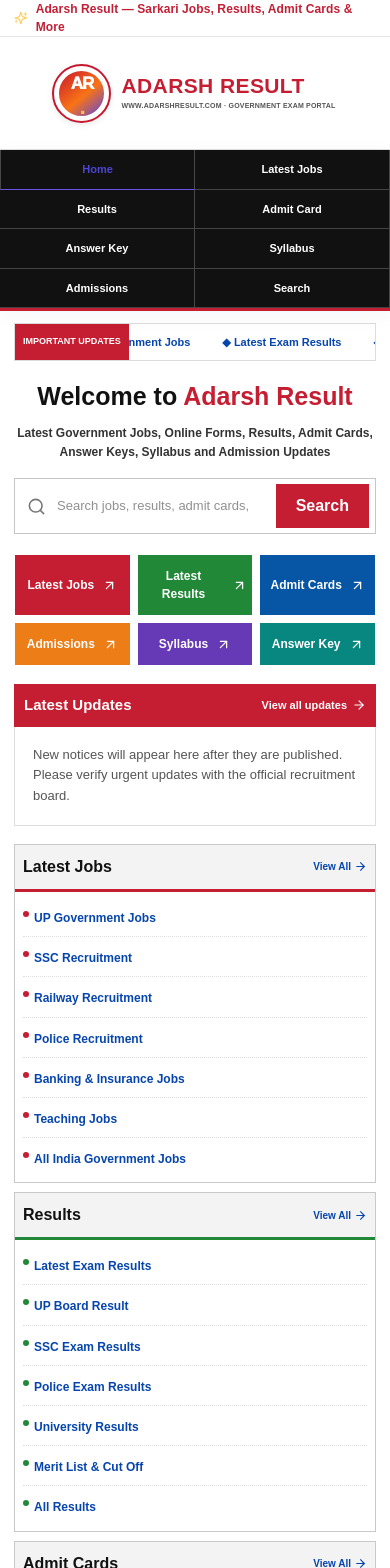
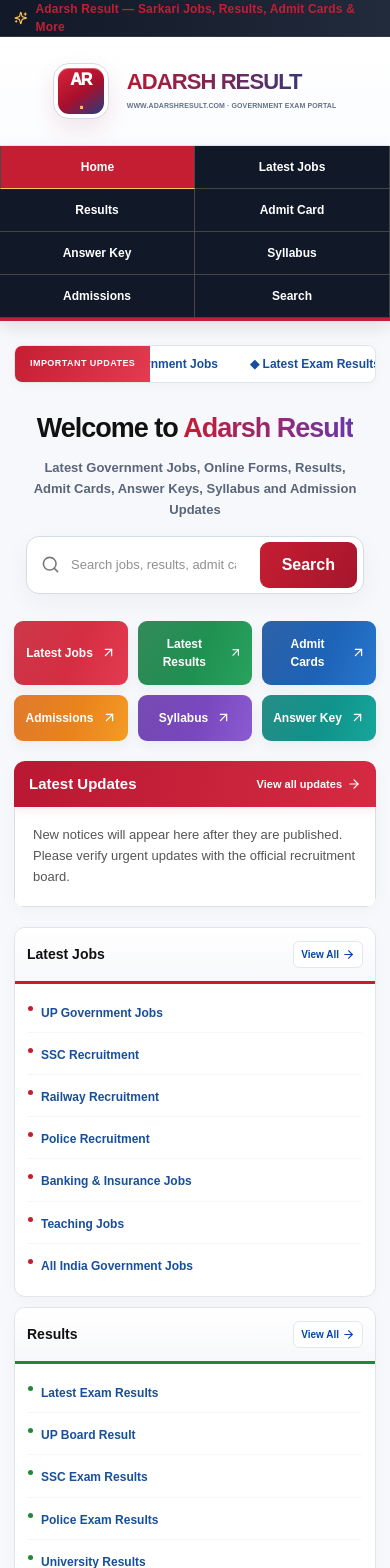
Before and after one commit to aadarshthakur9627-wq/Adarsh-Result-, a Next.js app: page / in a window 390 px wide. Shown: the top 1568 px of the page. Built offline with nearby package versions, Linux system fonts and the light colour scheme; no server answers; the database is empty.

Commit message:
Polish Adarsh Result portal UI with modern responsive UX

```diff
--- a/app/globals.css
+++ b/app/globals.css
@@ -253,3 +253,93 @@
  .classic-list-panel li a{font-size:12px}
  .classic-bottom-links>div{grid-template-columns:1fr}
 }
+
+
+/* Premium UX refinement: retain the requested portal flow, elevate finish and usability */
+.classic-portal{--portal-red:#c51d31;--portal-blue:#124caa;--portal-green:#16834a;--portal-line:#e1e5eb;background:#f7f8fb;color:#172033}
+.classic-portal .announcement{background:linear-gradient(90deg,#111827,#222b3b);color:#f1f5f9;border-bottom:1px solid #303847}
+.classic-portal .announcement-inner{min-height:36px;gap:12px}
+.classic-portal .announcement-inner>span:first-child{font-weight:800;letter-spacing:.15px}
+.classic-portal .announcement-inner svg{color:#ffc44e}
+.classic-portal .site-header{background:linear-gradient(180deg,#fff 0%,#fbfcff 100%);border-bottom:1px solid #e6e9ef}
+.classic-portal .brand-row{min-height:136px}
+.classic-portal .brand-mark{gap:19px}
+.classic-portal .brand-icon{width:82px;height:82px;border:4px solid #fff;outline:1px solid #d5dbe6;border-radius:24px;background:linear-gradient(145deg,#d9233d 0%,#a80f2b 54%,#263b82 100%);box-shadow:0 10px 24px #9e16301c, inset 0 1px #ffffff55;font-size:23px}
+.classic-portal .brand-title{font-size:clamp(29px,3.6vw,40px);letter-spacing:-.9px;background:linear-gradient(90deg,#b91832,#263b82);background-clip:text;-webkit-background-clip:text;color:transparent}
+.classic-portal .brand-title span{color:inherit}
+.classic-portal .brand-subtitle{font-size:9px;letter-spacing:1.35px;color:#657188;margin-top:8px}
+.classic-portal .navbar{position:sticky;top:0;z-index:20;background:#111827;border-bottom:3px solid #c51d31;box-shadow:0 6px 18px #1118271a}
+.classic-portal .nav-inner a{position:relative;padding:15px 17px;font-size:12px;transition:background .18s ease,color .18s ease}
+.classic-portal .nav-inner a:first-child,.classic-portal .nav-inner a:hover{background:#c51d31;color:#fff;border-bottom-color:#ffcf5a}
+.classic-portal .classic-main{padding-top:12px}
+.classic-portal .classic-ticker{border:1px solid #e0e4eb;border-radius:11px;background:#fff;box-shadow:0 3px 12px #19274408}
+.classic-portal .classic-ticker>strong{background:linear-gradient(120deg,#c51d31,#e33b4f);letter-spacing:.45px;padding:10px 15px}
+.classic-portal .ticker-track{color:#164e9d;font-size:12px}
+.classic-portal .classic-intro{padding:25px 12px 17px}
+.classic-portal .classic-intro h1{font-size:clamp(27px,3vw,35px);letter-spacing:-1px}
+.classic-portal .classic-intro h1 span{background:linear-gradient(90deg,#c51d31,#6b35a9);background-clip:text;-webkit-background-clip:text;color:transparent}
+.classic-portal .classic-intro p{font-size:13px;color:#596579;font-weight:600}
+.classic-portal .classic-search{border:1px solid #d5dce7;border-radius:13px;padding:5px 6px 5px 14px;box-shadow:0 8px 24px #15264a0c;transition:border-color .18s,box-shadow .18s}
+.classic-portal .classic-search:focus-within{border-color:#7b9de1;box-shadow:0 0 0 4px #2563eb12,0 8px 24px #15264a0c}
+.classic-portal .classic-search input{font-size:13px}
+.classic-portal .classic-search button{border-radius:9px;background:linear-gradient(120deg,#c51d31,#a6162d);padding:11px 22px;transition:transform .15s,filter .15s}
+.classic-portal .classic-search button:hover{filter:brightness(1.07);transform:translateY(-1px)}
+.classic-portal .classic-shortcuts{gap:10px;margin:10px 0 20px}
+.classic-portal .classic-shortcut{position:relative;overflow:hidden;border:0;border-radius:11px;padding:14px 10px;box-shadow:0 5px 12px #18233b0d;transition:transform .18s,box-shadow .18s,filter .18s}
+.classic-portal .classic-shortcut:after{content:"";position:absolute;inset:0;background:linear-gradient(115deg,#ffffff20,transparent 55%);pointer-events:none}
+.classic-portal .classic-shortcut:hover{transform:translateY(-2px);box-shadow:0 9px 18px #18233b1a;filter:saturate(1.08)}
+.classic-portal .classic-shortcut.red{background:linear-gradient(110deg,#c51d31,#e33b4f)}
+.classic-portal .classic-shortcut.green{background:linear-gradient(110deg,#167a42,#28a35e)}
+.classic-portal .classic-shortcut.blue{background:linear-gradient(110deg,#104c9c,#2876ce)}
+.classic-portal .classic-shortcut.orange{background:linear-gradient(110deg,#dc6810,#f49b26)}
+.classic-portal .classic-shortcut.purple{background:linear-gradient(110deg,#6331a8,#8b5bd1)}
+.classic-portal .classic-shortcut.teal{background:linear-gradient(110deg,#087d76,#16a69b)}
+.classic-portal .classic-section-title{border-radius:10px 10px 0 0;background:linear-gradient(105deg,#b91832,#d52a42);box-shadow:0 4px 10px #b9183214;padding:12px 15px}
+.classic-portal .classic-latest{border-radius:11px;overflow:hidden;background:#fff;box-shadow:0 4px 18px #15264a08}
+.classic-portal .classic-update-list{background:#fff;padding:5px 15px;border-color:#e1e5ec}
+.classic-portal .classic-update-list article{padding:10px 1px;border-bottom-color:#e6e9ef}
+.classic-portal .classic-update-list article>a{color:#164e9d;font-size:12px}
+.classic-portal .classic-update-list article>a:hover{color:#c51d31}
+.classic-portal .classic-update-list time{background:#f2f4f8;padding:3px 6px;border-radius:5px;color:#657188}
+.classic-portal .classic-directory{gap:14px;margin-top:20px}
+.classic-portal .classic-list-panel{border:1px solid #e0e4eb;border-radius:11px;overflow:hidden;box-shadow:0 4px 15px #15264a07;transition:transform .18s,box-shadow .18s}
+.classic-portal .classic-list-panel:hover{transform:translateY(-2px);box-shadow:0 10px 24px #15264a10}
+.classic-portal .classic-list-panel h2{padding:13px 12px;background:linear-gradient(180deg,#fff,#f7f8fb);font-size:16px;border-bottom-width:3px}
+.classic-portal .classic-list-panel h2 a{padding:5px 7px;background:#fff;border:1px solid #e2e7ef;border-radius:6px}
+.classic-portal .classic-list-panel ul{padding:7px 13px 11px}
+.classic-portal .classic-list-panel li{padding:9px 0 9px 13px;border-bottom-color:#edf0f4}
+.classic-portal .classic-list-panel li:before{width:5px;height:5px;top:15px}
+.classic-portal .classic-list-panel li a{font-size:12px;line-height:1.55;color:#174f9b}
+.classic-portal .classic-list-panel li a:hover{color:#c51d31}
+.classic-portal .classic-bottom-links{border:1px solid #e0e4eb;border-radius:11px;overflow:hidden;box-shadow:0 4px 15px #15264a07}
+.classic-portal .classic-bottom-links h2{background:linear-gradient(100deg,#161e2d,#2b3444);padding:13px 15px}
+.classic-portal .classic-bottom-links a{padding:13px 14px;transition:background .15s}
+.classic-portal .classic-bottom-links a:hover{background:#f7f9fc}
+.classic-portal .classic-disclaimer{border:1px solid #e2e6ec;border-radius:10px;background:#fff;line-height:1.75}
+.classic-portal .footer{background:linear-gradient(120deg,#111827,#1f2937);border-top:3px solid #c51d31}
+.classic-portal .footer .brand-icon{width:44px;height:44px;border-radius:13px;font-size:14px;outline:0;border:0}
+.classic-portal .footer .brand-title{font-size:22px;color:#fff;background:none;-webkit-text-fill-color:#fff}
+.classic-portal .footer .brand-title span{color:#ffb8c1}
+.classic-portal .footer .brand-subtitle{color:#aeb9cc}
+.classic-portal .footer h3{color:#fff}
+.classic-portal .footer a:hover{color:#ffcf5a}
+.classic-portal .footer-bottom{border-top:1px solid #ffffff1b}
+@media(max-width:760px){
+ .classic-portal .brand-row{min-height:108px}
+ .classic-portal .brand-icon{width:65px;height:65px;border-radius:18px;font-size:19px}
+ .classic-portal .brand-title{font-size:27px}
+ .classic-portal .brand-subtitle{font-size:8px;letter-spacing:.55px}
+ .classic-portal .navbar{position:relative}
+ .classic-portal .nav-inner a{padding:12px 4px}
+ .classic-portal .classic-directory{gap:10px}
+ .classic-portal .classic-list-panel h2{font-size:14px}
+}
+@media(max-width:480px){
+ .classic-portal .brand-icon{width:54px;height:54px;border-radius:15px;font-size:16px}
+ .classic-portal .brand-title{font-size:22px}
+ .classic-portal .brand-subtitle{font-size:7px;letter-spacing:.1px}
+ .classic-portal .classic-ticker{border-radius:8px}
+ .classic-portal .classic-shortcut{border-radius:9px}
+ .classic-portal .classic-section-title{border-radius:8px 8px 0 0}
+}
+@media(prefers-reduced-motion:reduce){.classic-portal *{scroll-behavior:auto!important;animation:none!important;transition:none!important}}
```
